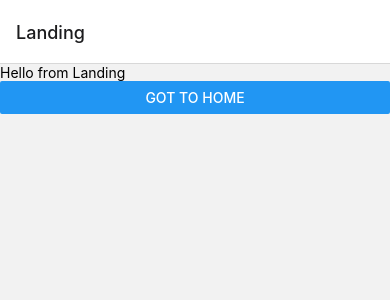
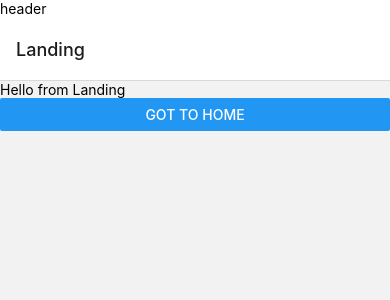
Before and after one commit to izzy-pin/QuaffTheShelf, a React Native app: screen /Landing in a window 390 px wide. Shown: the top 300 px of the page. Built offline with nearby package versions, Linux system fonts and the light colour scheme.

Commit message:
adds header to app

```diff
--- a/App.js
+++ b/App.js
@@ -9,12 +9,14 @@
 import BookDetails from "./src/screens/BookDetails";
 import ClubDetails from "./src/screens/ClubDetails";
 import ClubList from "./src/screens/ClubList";
+import Header from "./src/components/Header";
 
 const Stack = createNativeStackNavigator();
 
 const App = () => {
   return (
     <NavigationContainer>
+      <Header />
       <Stack.Navigator initialRouteName="Landing">
         <Stack.Screen name="Landing" component={Landing} />
         <Stack.Screen name="Home" component={Home} />
@@ -28,15 +30,4 @@
   );
 };
 
-// const white = "#fff";
-
-// const styles = StyleSheet.create({
-//   container: {
-//     alignItems: "center",
-//     backgroundColor: white,
-//     flex: 1,
-//     justifyContent: "center",
-//   },
-// });
-
 export default App;
--- a/src/components/BookList.js
+++ b/src/components/BookList.js
@@ -2,7 +2,6 @@
 import { Text, View, Button } from "react-native";
 
 const BookList = ({ navigation }) => {
-  console.log(navigation);
   const [books, setBooks] = useState([]);
 
   useEffect(() => {
--- a/src/components/Header.js
+++ b/src/components/Header.js
@@ -0,0 +1,8 @@
+import React from "react";
+import { Text } from "react-native";
+
+const Header = () => {
+  return <Text>header</Text>;
+};
+
+export default Header;
```
